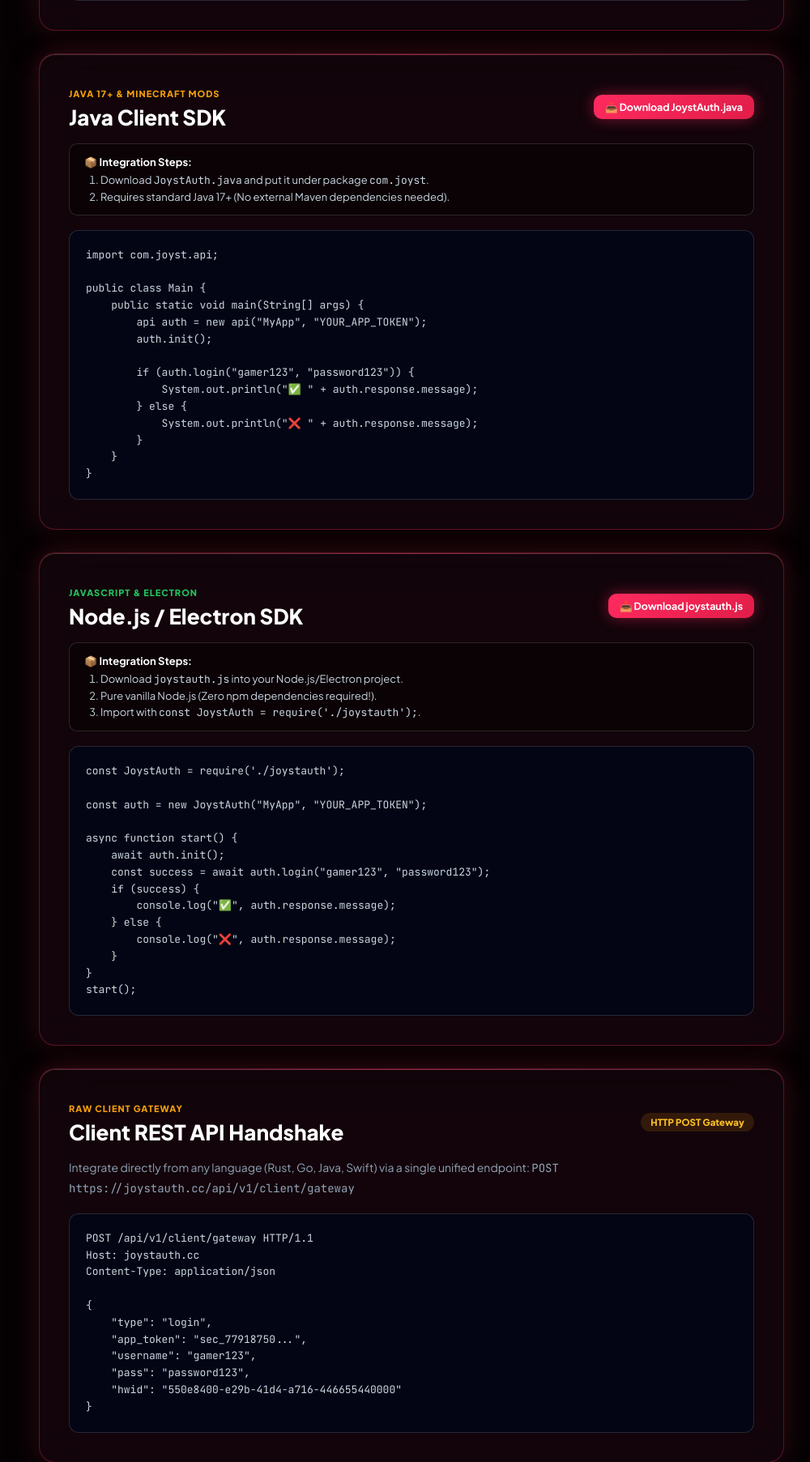
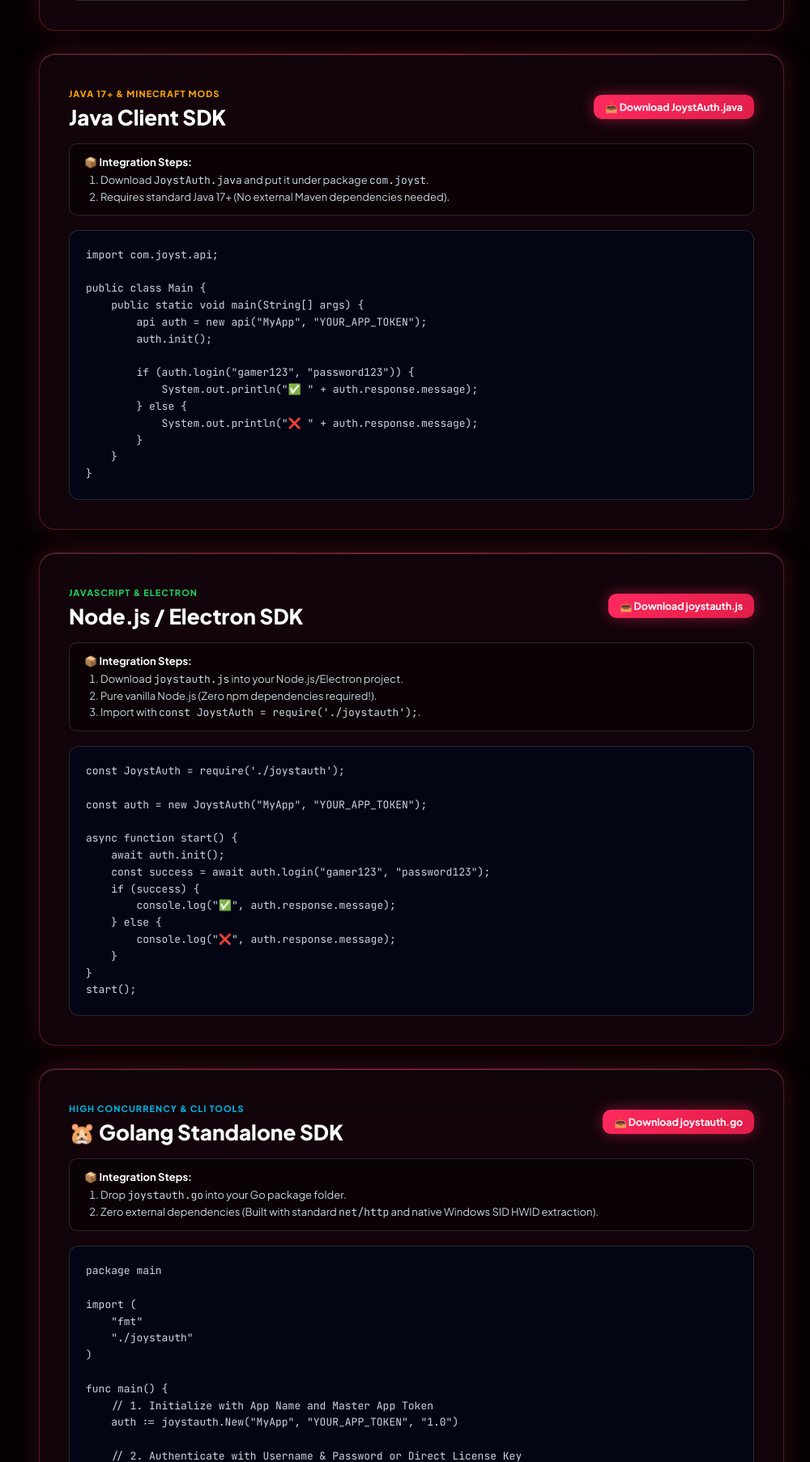
Before and after one commit to joyst97/joystauth, a FastAPI app: page /docs in a window 1280 px wide. Shown: the part 2133-3938 px from the top of the page at 81% size, without its empty margins (280-1280 px from the left). Run offline with FastAPI, Linux system fonts and the light colour scheme; data that the repository does not hold is empty.

Commit message:
Add files via upload

```diff
--- a/server/templates/docs.html
+++ b/server/templates/docs.html
@@ -273,13 +273,14 @@
     <div class="docs-grid">
         <div class="docs-sidebar">
             <div class="glass-panel" style="padding: 20px; position: sticky; top: 100px;">
-                <span style="font-size: 11px; font-weight: 800; color: var(--brand-sky); text-transform: uppercase; letter-spacing: 0.6px; display: block; margin-bottom: 12px;">OFFICIAL SDKS</span>
+                <span style="font-size: 11px; font-weight: 800; color: var(--brand-sky); text-transform: uppercase; letter-spacing: 0.6px; display: block; margin-bottom: 12px;">OFFICIAL SDKS (7 LANGUAGES)</span>
                 <a href="#cpp" class="docs-nav-link active">⚡ C++ Native</a>
-                <a href="#python" class="docs-nav-link">🐍 Python SDK</a>
                 <a href="#csharp" class="docs-nav-link">🔷 C# (.NET 8)</a>
+                <a href="#python" class="docs-nav-link">🐍 Python 3</a>
+                <a href="#nodejs" class="docs-nav-link">🟢 Node.js / Electron</a>
+                <a href="#go" class="docs-nav-link">🐹 Go (Golang)</a>
                 <a href="#java" class="docs-nav-link">☕ Java SDK</a>
-                <a href="#rust" class="docs-nav-link">🦀 Rust SDK</a>
-                <a href="#nodejs" class="docs-nav-link">🟢 Node.js SDK</a>
+                <a href="#rust" class="docs-nav-link">🦀 Rust Async</a>
                 <a href="#api" class="docs-nav-link">🌐 Raw REST API</a>
             </div>
         </div>
@@ -484,6 +485,82 @@ async function start() {
 start();</pre>
             </div>
 
+                        <!-- Golang SDK Section -->
+            <div class="glass-panel" style="padding: 36px; margin-bottom: 28px;" id="go">
+                <div style="display: flex; align-items: center; justify-content: space-between; margin-bottom: 16px; flex-wrap: wrap; gap: 12px;">
+                    <div>
+                        <span style="font-size: 11px; font-weight: 800; color: #00add8; text-transform: uppercase; letter-spacing: 1px;">HIGH CONCURRENCY & CLI TOOLS</span>
+                        <h2 style="font-size: 26px; font-weight: 900; color: #fff; margin-top: 4px;">🐹 Golang Standalone SDK</h2>
+                    </div>
+                    <a href="/static/sdks/go/joystauth.go" download="joystauth.go" class="btn btn-primary btn-sm" style="background: #00add8; border-color: #0093b8; box-shadow: 0 0 20px rgba(0, 173, 216, 0.4);">
+                        📥 Download joystauth.go
+                    </a>
+                </div>
+                <div style="background: rgba(0,0,0,0.4); padding: 14px 18px; border-radius: 10px; border: 1px solid var(--border-glass); margin-bottom: 18px; font-size: 13px; color: #cbd5e1;">
+                    <strong style="color: #fff;">📦 Integration Steps:</strong>
+                    <ol style="margin-left: 20px; margin-top: 6px; display: flex; flex-direction: column; gap: 4px;">
+                        <li>Drop <code>joystauth.go</code> into your Go package folder.</li>
+                        <li>Zero external dependencies (Built with standard <code>net/http</code> and native Windows SID HWID extraction).</li>
+                    </ol>
+                </div>
+                <pre class="mono" style="padding: 20px; background: rgba(2, 6, 23, 0.85); border: 1px solid var(--border-glass); border-radius: 12px; color: #cbd5e1; font-size: 13px; line-height: 1.6; overflow-x: auto;">
+package main
+
+import (
+    "fmt"
+    "./joystauth"
+)
+
+func main() {
+    // 1. Initialize with App Name and Master App Token
+    auth := joystauth.New("MyApp", "YOUR_APP_TOKEN", "1.0")
+
+    // 2. Authenticate with Username & Password or Direct License Key
+    if auth.Login("gamer123", "password123") {
+        fmt.Println("✅ " + auth.Response.Message)
+        fmt.Printf("User: %s | Rank: %s\n", auth.UserData.Username, auth.UserData.Subscription)
+    } else {
+        fmt.Println("❌ " + auth.Response.Message)
+    }
+}</pre>
+            </div>
+
+            <!-- Rust SDK Section -->
+            <div class="glass-panel" style="padding: 36px; margin-bottom: 28px;" id="rust">
+                <div style="display: flex; align-items: center; justify-content: space-between; margin-bottom: 16px; flex-wrap: wrap; gap: 12px;">
+                    <div>
+                        <span style="font-size: 11px; font-weight: 800; color: #f97316; text-transform: uppercase; letter-spacing: 1px;">MEMORY SAFE & ZERO COST ASYNC</span>
+                        <h2 style="font-size: 26px; font-weight: 900; color: #fff; margin-top: 4px;">🦀 Rust Async Tokio SDK</h2>
+                    </div>
+                    <a href="/static/sdks/rust/src/main.rs" download="main.rs" class="btn btn-primary btn-sm" style="background: #f97316; border-color: #ea580c; box-shadow: 0 0 20px rgba(249, 115, 22, 0.4);">
+                        📥 Download main.rs
+                    </a>
+                </div>
+                <div style="background: rgba(0,0,0,0.4); padding: 14px 18px; border-radius: 10px; border: 1px solid var(--border-glass); margin-bottom: 18px; font-size: 13px; color: #cbd5e1;">
+                    <strong style="color: #fff;">📦 Integration Steps:</strong>
+                    <ol style="margin-left: 20px; margin-top: 6px; display: flex; flex-direction: column; gap: 4px;">
+                        <li>Add <code>tokio</code> and <code>reqwest</code> to your <code>Cargo.toml</code>.</li>
+                        <li>Include the client implementation from <code>src/main.rs</code> in your crate.</li>
+                    </ol>
+                </div>
+                <pre class="mono" style="padding: 20px; background: rgba(2, 6, 23, 0.85); border: 1px solid var(--border-glass); border-radius: 12px; color: #cbd5e1; font-size: 13px; line-height: 1.6; overflow-x: auto;">
+#[tokio::main]
+async fn main() -> Result&lt;(), Box&lt;dyn std::error::Error&gt;&gt; {
+    let mut auth = JoystAuth::new("MyApp", "YOUR_APP_TOKEN", "1.0", "https://joystauth.cc");
+
+    // Handshake
+    auth.init().await?;
+
+    // Authenticate
+    if auth.login("gamer123", "password123").await? {
+        println!("✅ Logged in as: {}", auth.user_data.username);
+    } else {
+        println!("❌ Login failed: {}", auth.response.message);
+    }
+    Ok(())
+}</pre>
+            </div>
+
             <!-- Raw REST API Section -->
             <div class="glass-panel" style="padding: 36px; margin-bottom: 28px;" id="api">
                 <div style="display: flex; align-items: center; justify-content: space-between; margin-bottom: 16px;">
@@ -506,7 +583,7 @@ Content-Type: application/json
     "app_token": "sec_77918750...",
     "username": "gamer123",
     "pass": "password123",
-    "hwid": "550e8400-e29b-41d4-a716-446655440000"
+    "hwid": "S-1-5-21-3731800324-1696576068-1827139738-1001"
 }</pre>
             </div>
         </div>
```
